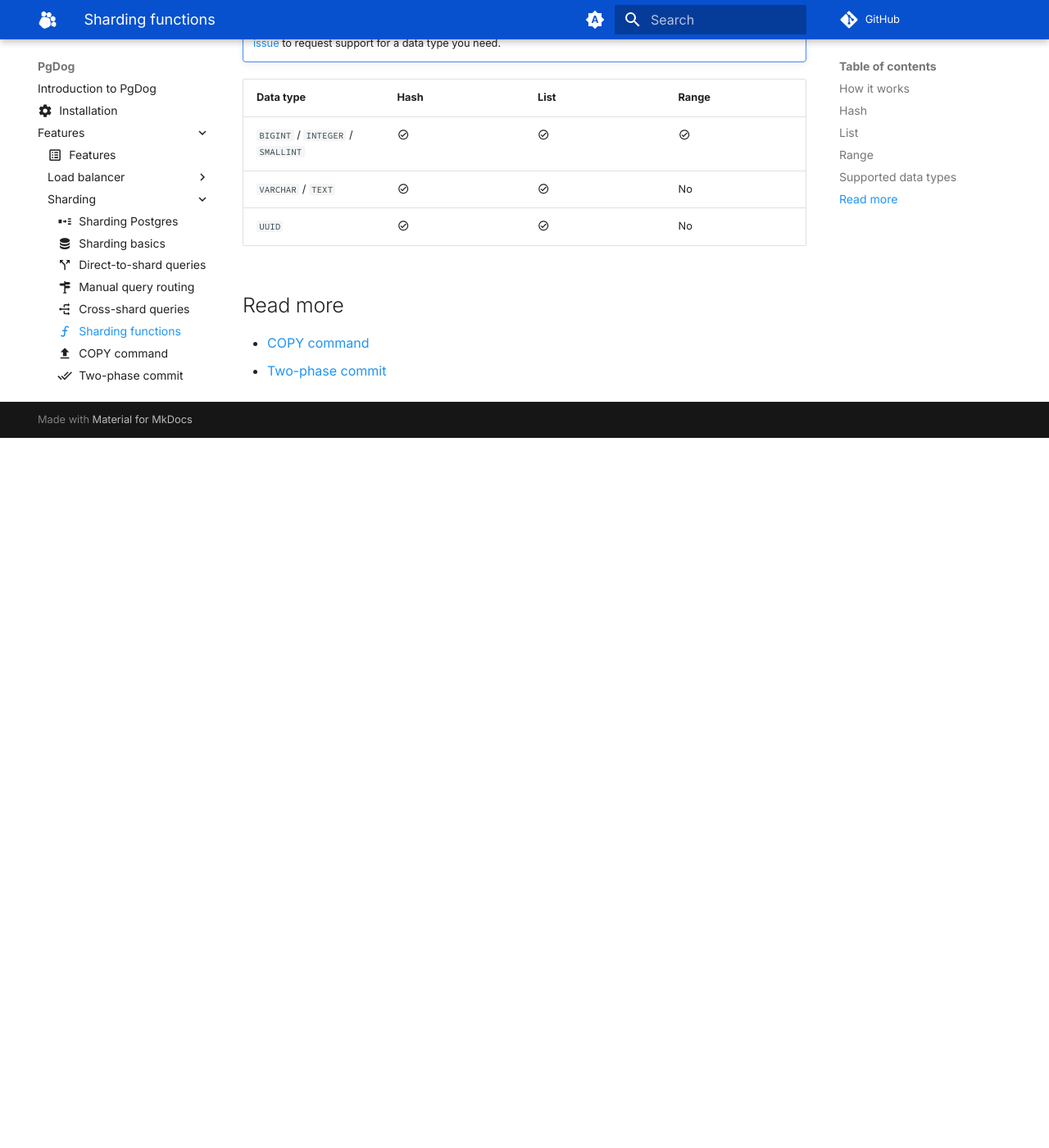
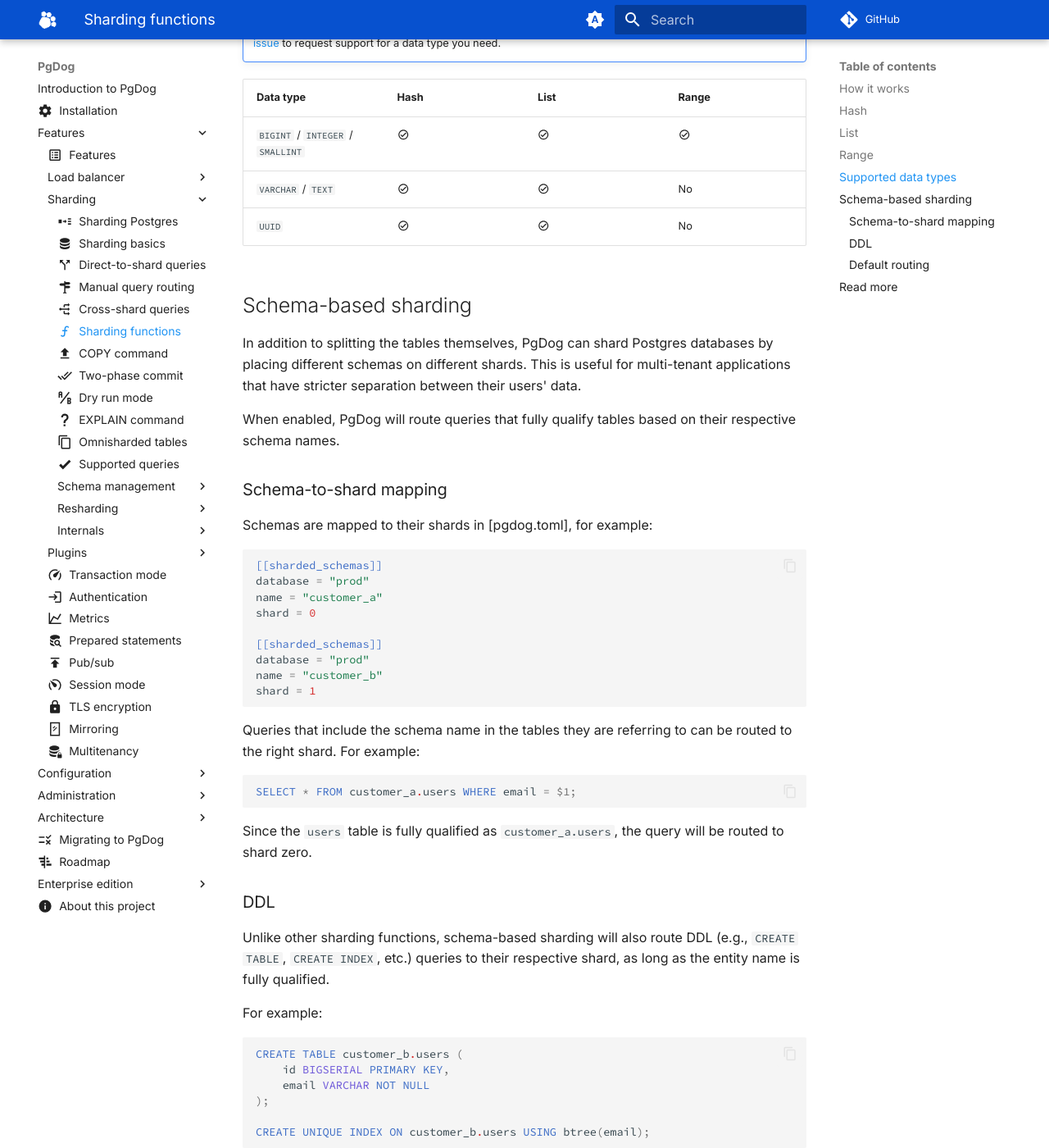
Before and after one commit to pgdogdev/docs, an MkDocs documentation site: the page built from docs/features/sharding/sharding-functions.md, in a window 1280 px wide and 1400 px high, scrolled down 3161 px. Shown: the whole window at 82% size. Built offline with MkDocs 1.6.1 and Material for MkDocs 9.7.7, drawn with Linux system fonts in a browser that asks for light colours; comment, search, counter and statistics services are not loaded; before the commit the page ends 3695 px from its top, so only the background shows below that; some of the changed text lies outside the part shown.

Commit message:
Update docs (#40)

````diff
--- a/docs/features/sharding/sharding-functions.md
+++ b/docs/features/sharding/sharding-functions.md
@@ -119,6 +119,67 @@
 | `VARCHAR` / `TEXT` | :material-check-circle-outline: | :material-check-circle-outline: | No |
 | `UUID` | :material-check-circle-outline: | :material-check-circle-outline: | No |
 
+## Schema-based sharding
+
+In addition to splitting the tables themselves, PgDog can shard Postgres databases by placing different schemas on different shards. This is useful for multi-tenant applications that have stricter separation between their users' data.
+
+When enabled, PgDog will route queries that fully qualify tables based on their respective schema names.
+
+### Schema-to-shard mapping
+
+Schemas are mapped to their shards in [pgdog.toml], for example:
+
+```toml
+[[sharded_schemas]]
+database = "prod"
+name = "customer_a"
+shard = 0
+
+[[sharded_schemas]]
+database = "prod"
+name = "customer_b"
+shard = 1
+```
+
+Queries that include the schema name in the tables they are referring to can be routed to the right shard. For example:
+
+```postgresql
+SELECT * FROM customer_a.users WHERE email = $1;
+```
+
+Since the `users` table is fully qualified as `customer_a.users`, the query will be routed to shard zero.
+
+### DDL
+
+Unlike other sharding functions, schema-based sharding will also route DDL (e.g., `CREATE TABLE`, `CREATE INDEX`, etc.) queries to their respective shard, as long as the entity name is fully qualified.
+
+For example:
+
+```postgresql
+CREATE TABLE customer_b.users (
+    id BIGSERIAL PRIMARY KEY,
+    email VARCHAR NOT NULL
+);
+
+CREATE UNIQUE INDEX ON customer_b.users USING btree(email);
+```
+
+Both of these DDL statements will be sent to shard one, because they explicitly refer to tables in schema `customer_b`, which is mapped to shard one.
+
+### Default routing
+
+If a schema isn't mapped to a shard number, PgDog will fallback to using other configured sharding functions. If none are set, the query will be sent to all shards.
+
+To avoid this behavior and send all other queries to a particular shard, you can add a default schema mapping:
+
+```toml
+[[sharded_schemas]]
+database = "prod"
+shard = 0
+```
+
+This will send all queries that don't specify a schema or use a schema without a mapping to shard zero.
+
 ## Read more
 
 - [COPY command](copy.md)
````
Also changed, not shown: docs/administration/index.md (+1 -0 lines), docs/configuration/pgdog.toml/general.md (+13 -5 lines), docs/configuration/pgdog.toml/network.md (+1 -1 lines), docs/configuration/pgdog.toml/sharded_schemas.md (added, +62 -0 lines).
